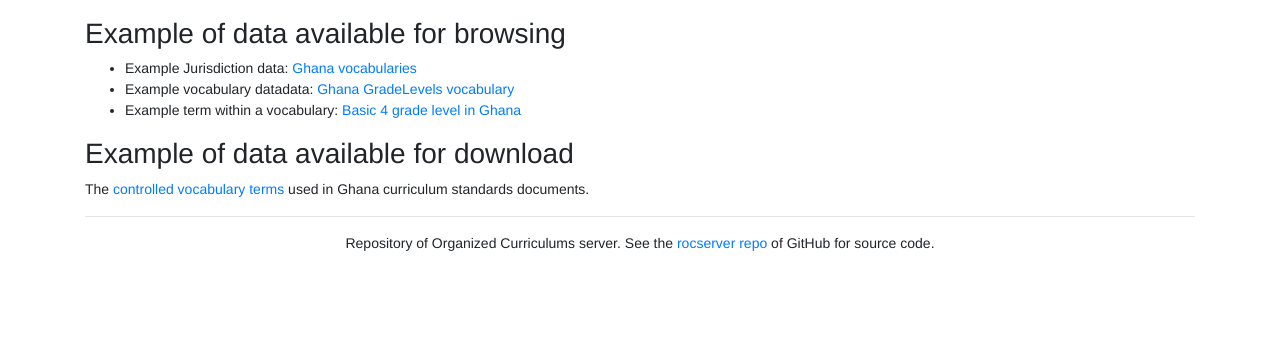
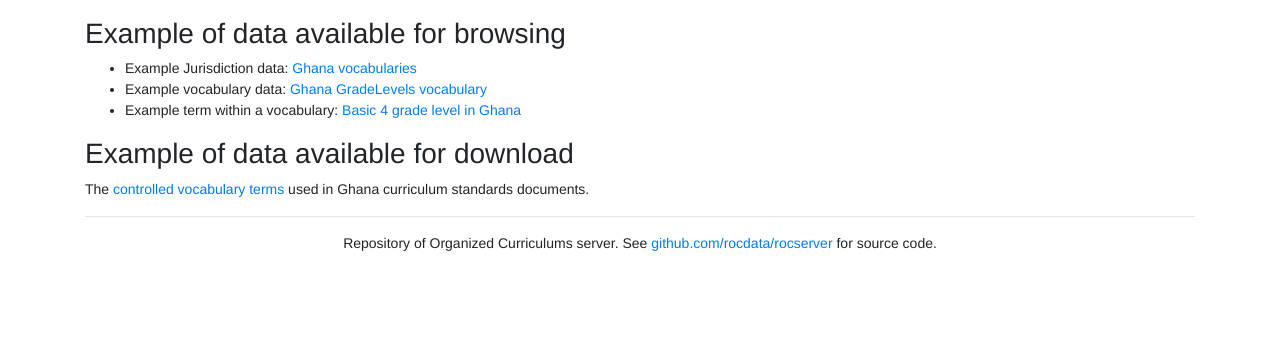
Before and after one commit to rocdata/rocserver, a Django app: page / in a window 1280 px wide. Shown: the part 679-1029 px from the top of the page. Run offline with Django 3.2, Linux system fonts and the light colour scheme; some libraries are stand-ins or nearby versions.

Commit message:
Minor edits

```diff
--- a/standards/templates/standards/base.html
+++ b/standards/templates/standards/base.html
@@ -52,7 +52,7 @@
           <div class="d-flex justify-content-center">
             <p>
             Repository of Organized Curriculums server.
-            See the <a href="https://github.com/rocdata/rocserver">rocserver repo</a> of GitHub for source code.
+            See <a href="https://github.com/rocdata/rocserver">github.com/rocdata/rocserver</a> for source code.
           </p>
           </div>
         </footer>
--- a/website/templates/website/index.html
+++ b/website/templates/website/index.html
@@ -36,7 +36,7 @@
         <li>Example Jurisdiction data:
             <a href="https://rocdata.global/terms/Ghana">Ghana vocabularies</a>
         </li>
-        <li>Example vocabulary datadata:
+        <li>Example vocabulary data:
             <a href="https://rocdata.global/terms/Ghana/GradeLevels">Ghana GradeLevels vocabulary</a>
         </li>
         <li>Example term within a vocabulary:
```
Also changed, not shown: 1 other file.
